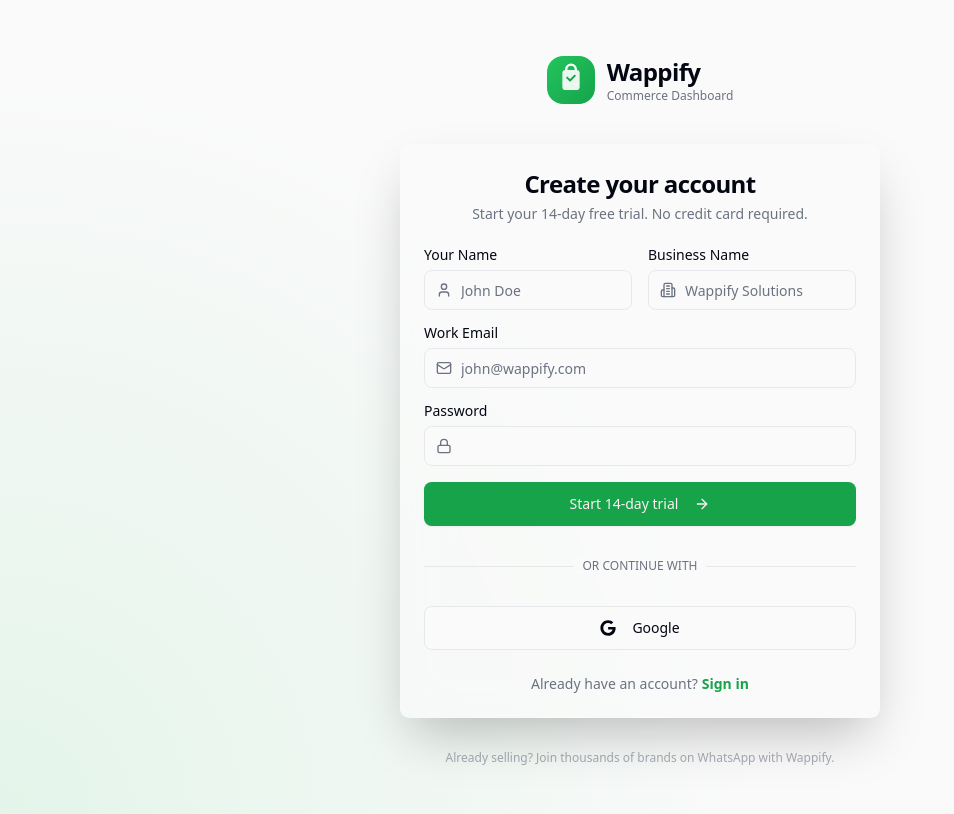
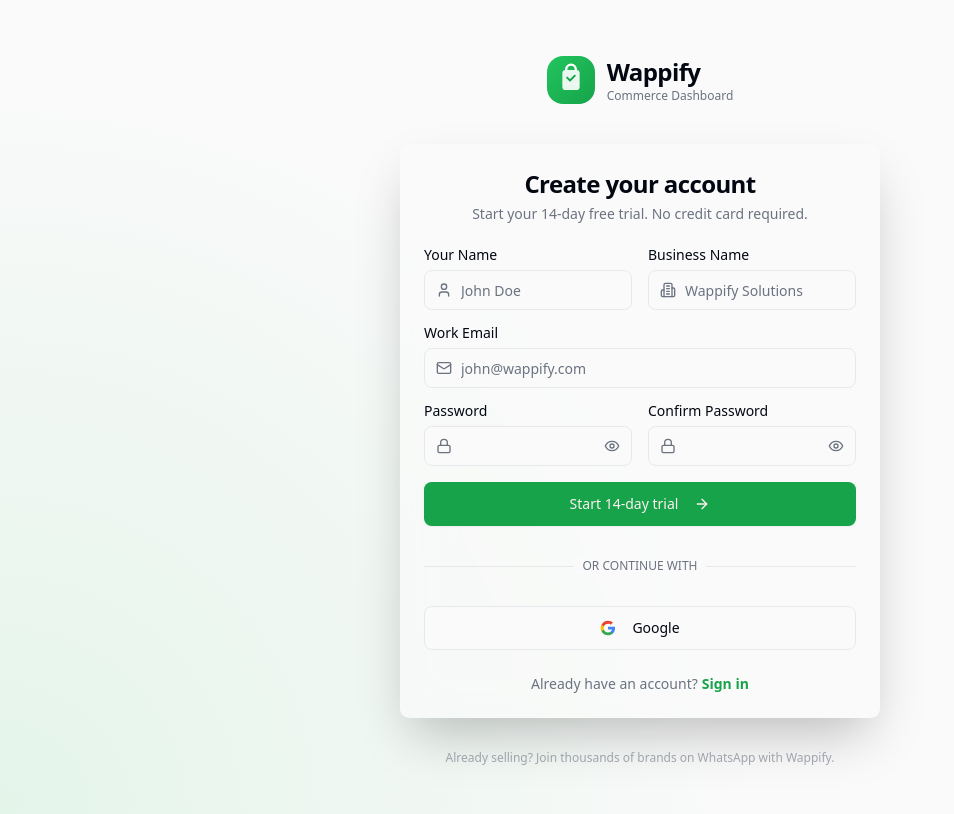
Before and after one commit to GauharAlam/Wappify, a Next.js app in the folder wappify-dashboard/: page /register in a window 1280 px wide. Shown: the whole page, without its empty margins (0-954 px from the left). Built offline with nearby package versions, Linux system fonts and the light colour scheme.

Commit message:
UI: Add password visibility toggle, confirm password field, and update Google branding

```diff
--- a/wappify-dashboard/components/auth/LoginForm.tsx
+++ b/wappify-dashboard/components/auth/LoginForm.tsx
@@ -3,7 +3,7 @@
 import * as React from "react";
 import { signIn } from "next-auth/react";
 import { useRouter, useSearchParams } from "next/navigation";
-import { Loader2, Mail, Lock, ArrowRight } from "lucide-react";
+import { Loader2, Mail, Lock, ArrowRight, Eye, EyeOff } from "lucide-react";
 import { Button } from "@/components/ui/button";
 import { Input } from "@/components/ui/input";
 import { Label } from "@/components/ui/label";
@@ -16,6 +16,7 @@ export default function LoginForm() {
 
   const [isLoading, setIsLoading] = React.useState(false);
   const [socialLoading, setSocialLoading] = React.useState(false);
+  const [showPassword, setShowPassword] = React.useState(false);
   const [error, setError] = React.useState<string | null>(null);
 
   async function onSubmit(event: React.FormEvent<HTMLFormElement>) {
@@ -100,11 +101,18 @@ export default function LoginForm() {
                 <Input
                   id="password"
                   name="password"
-                  type="password"
+                  type={showPassword ? "text" : "password"}
                   disabled={isLoading || socialLoading}
-                  className="pl-9"
+                  className="pl-9 pr-10"
                   required
                 />
+                <button
+                  type="button"
+                  onClick={() => setShowPassword(!showPassword)}
+                  className="absolute right-3 top-1/2 -translate-y-1/2 text-muted-foreground hover:text-foreground transition-colors"
+                >
+                  {showPassword ? <EyeOff className="h-4 w-4" /> : <Eye className="h-4 w-4" />}
+                </button>
               </div>
             </div>
             {error && (
--- a/wappify-dashboard/components/auth/RegisterForm.tsx
+++ b/wappify-dashboard/components/auth/RegisterForm.tsx
@@ -3,7 +3,7 @@
 import * as React from "react";
 import { signIn } from "next-auth/react";
 import { useRouter } from "next/navigation";
-import { Loader2, Mail, Lock, User, Building2, ArrowRight } from "lucide-react";
+import { Loader2, Mail, Lock, User, Building2, ArrowRight, Eye, EyeOff } from "lucide-react";
 import { Button } from "@/components/ui/button";
 import { Input } from "@/components/ui/input";
 import { Label } from "@/components/ui/label";
@@ -13,6 +13,8 @@ export default function RegisterForm() {
   const router = useRouter();
   const [isLoading, setIsLoading] = React.useState(false);
   const [socialLoading, setSocialLoading] = React.useState(false);
+  const [showPassword, setShowPassword] = React.useState(false);
+  const [showConfirmPassword, setShowConfirmPassword] = React.useState(false);
   const [error, setError] = React.useState<string | null>(null);
 
   async function onSubmit(event: React.FormEvent<HTMLFormElement>) {
@@ -24,7 +26,14 @@ export default function RegisterForm() {
     const name = formData.get("name") as string;
     const email = formData.get("email") as string;
     const password = formData.get("password") as string;
+    const confirmPassword = formData.get("confirmPassword") as string;
     const businessName = formData.get("businessName") as string;
+
+    if (password !== confirmPassword) {
+      setError("Passwords do not match.");
+      setIsLoading(false);
+      return;
+    }
 
     try {
       const response = await fetch("/api/register", {
@@ -127,6 +136,7 @@ export default function RegisterForm() {
                 />
               </div>
             </div>
+            <div className="grid grid-cols-2 gap-4">
               <div className="grid gap-2">
                 <Label htmlFor="password">Password</Label>
                 <div className="relative">
@@ -134,11 +144,40 @@ export default function RegisterForm() {
                   <Input
                     id="password"
                     name="password"
-                  type="password"
+                    type={showPassword ? "text" : "password"}
                     disabled={isLoading || socialLoading}
-                  className="pl-9"
+                    className="pl-9 pr-10"
                     required
                   />
+                  <button
+                    type="button"
+                    onClick={() => setShowPassword(!showPassword)}
+                    className="absolute right-3 top-1/2 -translate-y-1/2 text-muted-foreground hover:text-foreground transition-colors"
+                  >
+                    {showPassword ? <EyeOff className="h-4 w-4" /> : <Eye className="h-4 w-4" />}
+                  </button>
+                </div>
+              </div>
+              <div className="grid gap-2">
+                <Label htmlFor="confirmPassword">Confirm Password</Label>
+                <div className="relative">
+                  <Lock className="absolute left-3 top-1/2 h-4 w-4 -translate-y-1/2 text-muted-foreground" />
+                  <Input
+                    id="confirmPassword"
+                    name="confirmPassword"
+                    type={showConfirmPassword ? "text" : "password"}
+                    disabled={isLoading || socialLoading}
+                    className="pl-9 pr-10"
+                    required
+                  />
+                  <button
+                    type="button"
+                    onClick={() => setShowConfirmPassword(!showConfirmPassword)}
+                    className="absolute right-3 top-1/2 -translate-y-1/2 text-muted-foreground hover:text-foreground transition-colors"
+                  >
+                    {showConfirmPassword ? <EyeOff className="h-4 w-4" /> : <Eye className="h-4 w-4" />}
+                  </button>
+                </div>
               </div>
             </div>
             {error && (
@@ -177,8 +216,11 @@ export default function RegisterForm() {
           {socialLoading ? (
             <Loader2 className="mr-2 h-4 w-4 animate-spin" />
           ) : (
-            <svg className="mr-2 h-4 w-4" aria-hidden="true" focusable="false" data-prefix="fab" data-icon="google" role="img" xmlns="http://www.w3.org/2000/svg" viewBox="0 0 488 512">
-              <path fill="currentColor" d="M488 261.8C488 403.3 391.1 504 248 504 110.8 504 0 393.2 0 256S110.8 8 248 8c66.8 0 123 24.5 166.3 64.9l-67.5 64.9C258.5 52.6 94.3 116.6 94.3 256c0 86.5 69.1 156.6 153.7 156.6 98.2 0 135-70.4 140.8-106.9H248v-85.3h236.1c2.3 12.7 3.9 24.9 3.9 41.4z"></path>
+            <svg className="mr-2 h-4 w-4" viewBox="0 0 24 24" xmlns="http://www.w3.org/2000/svg">
+              <path d="M22.56 12.25c0-.78-.07-1.53-.2-2.25H12v4.26h5.92c-.26 1.37-1.04 2.53-2.21 3.31v2.77h3.57c2.08-1.92 3.28-4.74 3.28-8.09z" fill="#4285F4"/>
+              <path d="M12 23c2.97 0 5.46-.98 7.28-2.66l-3.57-2.77c-.98.66-2.23 1.06-3.71 1.06-2.86 0-5.29-1.93-6.16-4.53H2.18v2.84C3.99 20.53 7.7 23 12 23z" fill="#34A853"/>
+              <path d="M5.84 14.09c-.22-.66-.35-1.36-.35-2.09s.13-1.43.35-2.09V7.07H2.18C1.43 8.55 1 10.22 1 12s.43 3.45 1.18 4.93l3.66-2.84z" fill="#FBBC05"/>
+              <path d="M12 5.38c1.62 0 3.06.56 4.21 1.64l3.15-3.15C17.45 2.09 14.97 1 12 1 7.7 1 3.99 3.47 2.18 7.07l3.66 2.84c.87-2.6 3.3-4.53 12-4.53z" fill="#EA4335"/>
             </svg>
           )}
           Google
```
Lines whose indentation alone changed are shown as unchanged.
